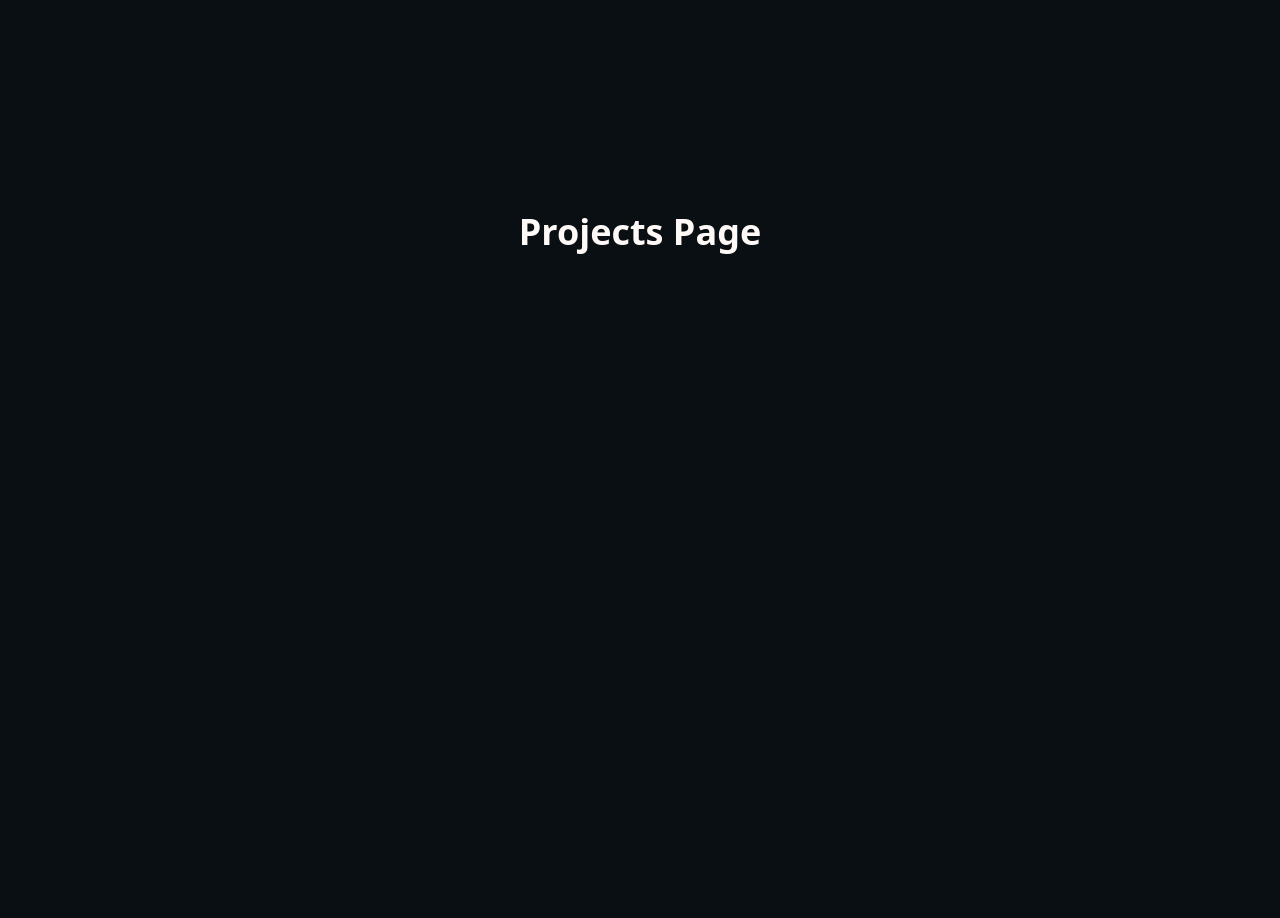
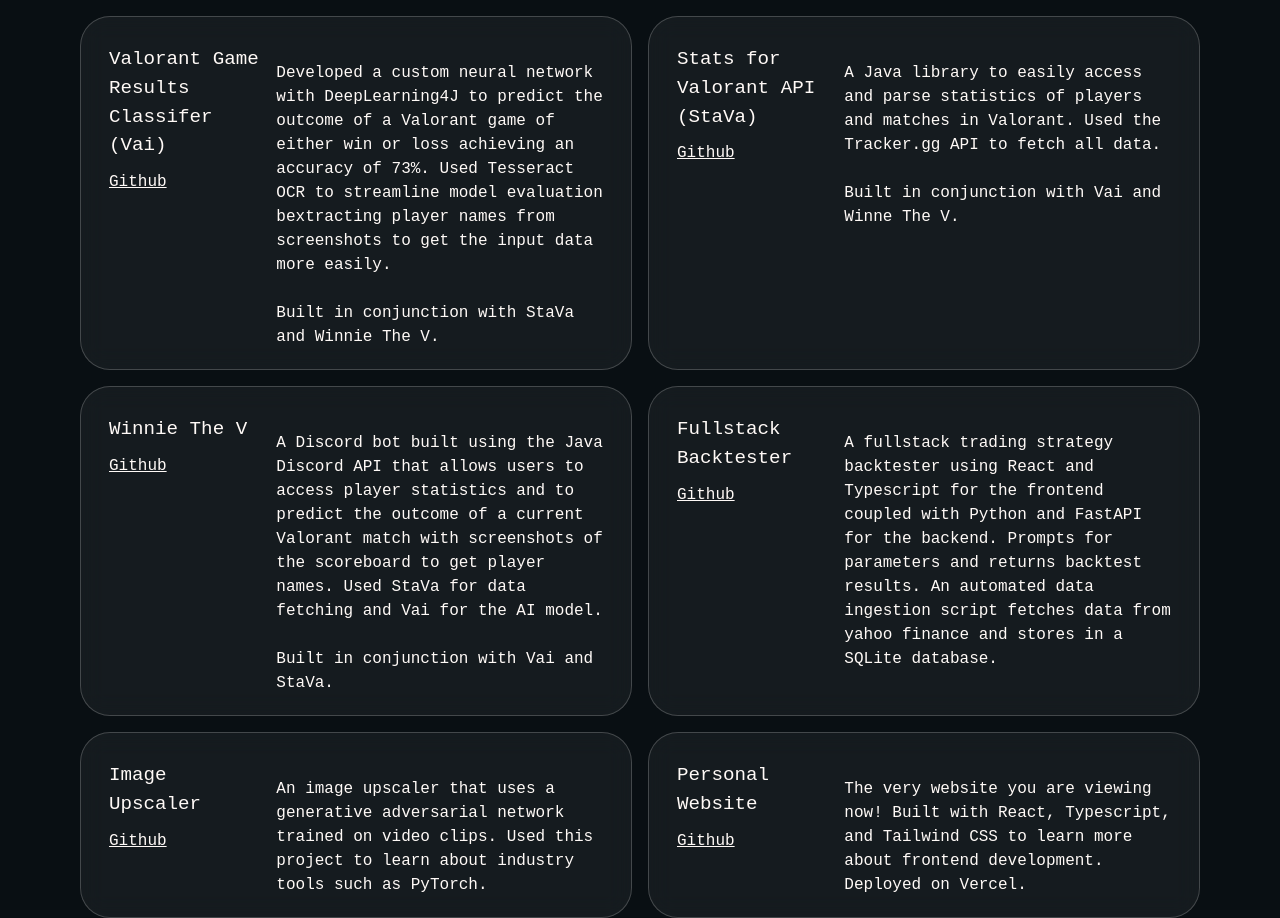
Before and after one commit to Teriyake4/Personal-Site, a React (Create React App) app: page /projects in a window 1280 px wide. Shown: the part 160-1078 px from the top of the page. Before the commit the page ends 800 px from the top, so only its background shows below. Built offline with nearby package versions, Linux system fonts and the light colour scheme.

Commit message:
Projects Page

```diff
--- a/src/app/projects/Page.tsx
+++ b/src/app/projects/Page.tsx
@@ -1,9 +1,94 @@
 import React from "react"
+import { Link } from "react-router-dom";
+
+function card(projectName: string, description: string, gitHub: string): React.ReactNode {
+    return (
+        <div className="rounded-[30px] overflow-hidden bg-white/5 backdrop-blur-md border border-white/20 p-5 h-full">
+            <div className="grid gap-2 grid-cols-[1fr_2fr]">
+                <div>
+                    <h1 className="text-[1.2rem] text-textcolor font-spaceMono p-2">
+                        {projectName}
+                    </h1>
+                    <a href={gitHub} target="_blank" className="text-textcolor font-spaceMono underline p-2 top-[-2rem]">
+                        Github
+                    </a>
+                </div>
+                <div className="font-spaceMono text-textcolor" style={{ whiteSpace: "pre-line" }}>
+                    {description}
+                </div>
+            </div>
+        </div>
+    );
+}
 
 export default function Page() {
     return (
-        <div className="flex flex-col items-center justify-center h-screen bg-base">
-            <h1 className="text-4xl font-bold text-textcolor mb-4">Projects Page</h1>
+        <div className="flex flex-col items-center h-screen bg-base m-1 md:m-4">
+            <h1 className="my-[6rem] text-[2rem] text-textcolor mb-4 font-spaceMono">
+                Projects
+            </h1>
+            <section className="grid gap-4 lg:grid-cols-2 md:mx-[4rem]">
+                <div>
+                    {card(
+                        "Valorant Game Results Classifer (Vai)",
+                        `
+                            Developed a custom neural network with DeepLearning4J to predict the outcome of a Valorant game of either win or loss achieving an accuracy of 73%. Used Tesseract OCR to streamline model evaluation bextracting player names from screenshots to get the input data more easily.
+
+                            Built in conjunction with StaVa and Winnie The V.
+                        `,
+                        "https://github.com/Teriyake4/Vai"
+                    )}
+                </div>
+                <div>
+                    {card(
+                        "Stats for Valorant API (StaVa)",
+                        `
+                            A Java library to easily access and parse statistics of players and matches in Valorant. Used the Tracker.gg API to fetch all data.
+
+                            Built in conjunction with Vai and Winne The V.
+                        `,
+                        "https://github.com/Teriyake4/StaVa"
+                    )}
+                </div>
+                <div>
+                    {card(
+                        "Winnie The V",
+                        `
+                            A Discord bot built using the Java Discord API that allows users to access player statistics and to predict the outcome of a current Valorant match with screenshots of the scoreboard to get player names. Used StaVa for data fetching and Vai for the AI model.
+
+                            Built in conjunction with Vai and StaVa.
+                        `,
+                        "https://github.com/Teriyake4/Vai"
+                    )}
+                </div>
+                <div>
+                    {card(
+                        "Fullstack Backtester",
+                        `
+                            A fullstack trading strategy backtester using React and Typescript for the frontend coupled with Python and FastAPI for the backend. Prompts for parameters and returns backtest results. An automated data ingestion script fetches data from yahoo finance and stores in a SQLite database.
+                        `,
+                        "https://github.com/Teriyake4/Backtester"
+                    )}
+                </div>
+                <div>
+                    {card(
+                        "Image Upscaler",
+                        `
+                            An image upscaler that uses a generative adversarial network trained on video clips. Used this project to learn about industry tools such as PyTorch.
+                        `,
+                        "https://github.com/Teriyake4/Super-Resolution"
+                    )}
+                </div>
+                <div>
+                    {card(
+                        "Personal Website",
+                        `
+                            The very website you are viewing now! Built with React, Typescript, and Tailwind CSS to learn more about frontend development. Deployed on Vercel.
+                        `,
+                        "https://github.com/Teriyake4/Personal-Site"
+                    )}
+                </div>
+            </section>
         </div>
     )
 }
```
